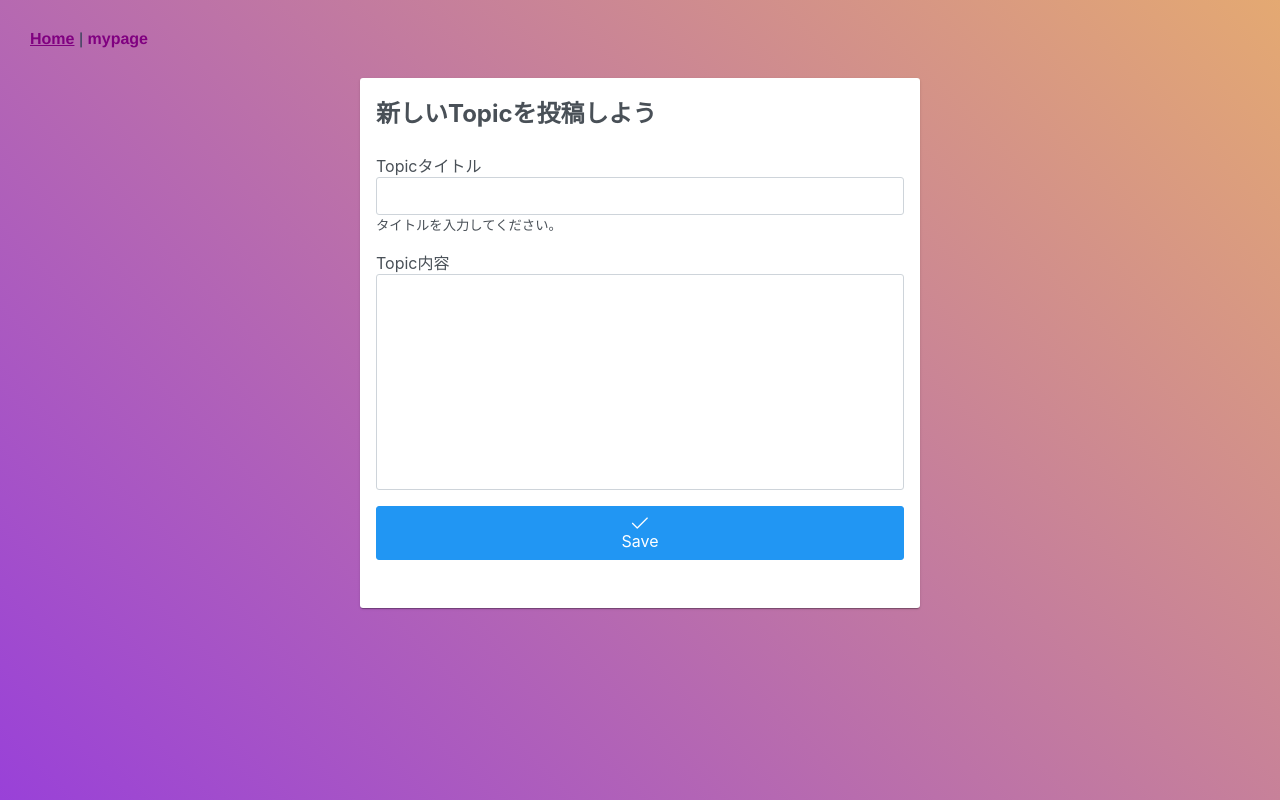
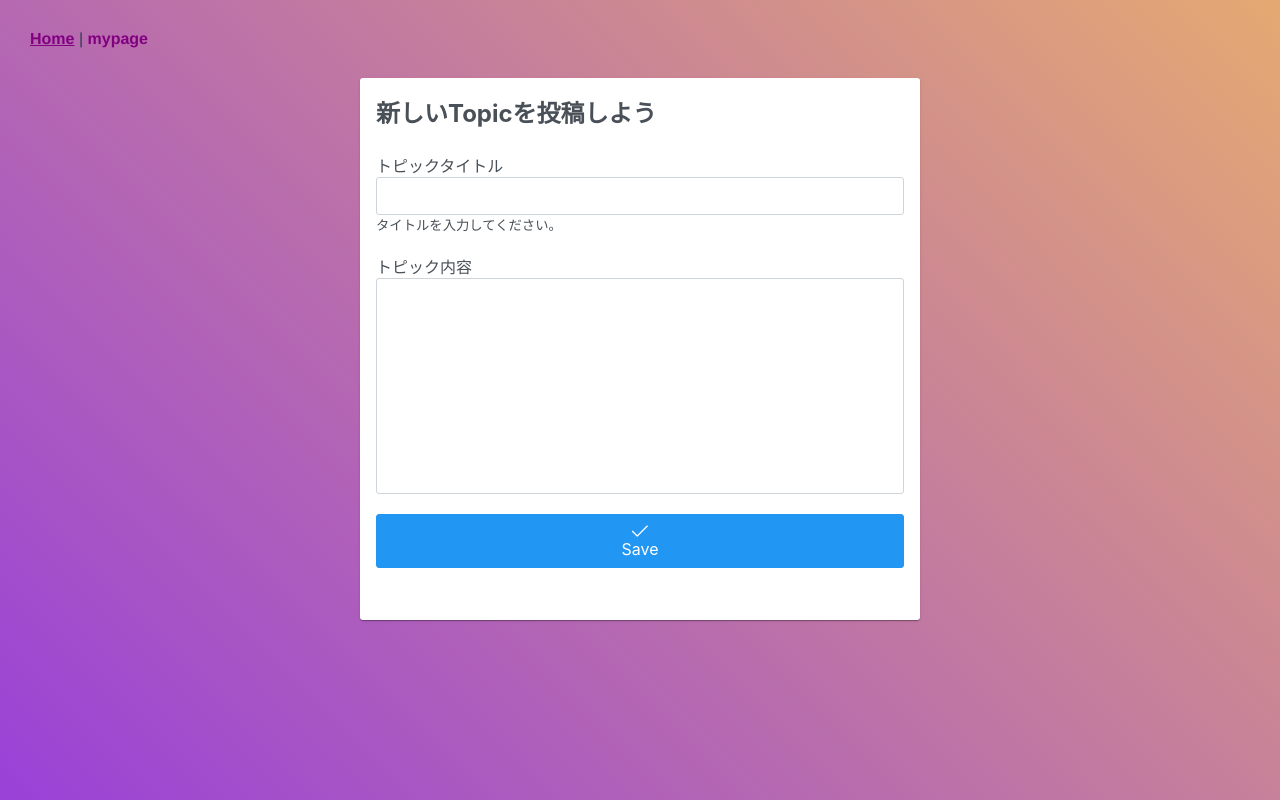
Before and after one commit to hiroki0910/topics_lab, a Vue app in the folder front/topicslab/: page /topic in a window 1280 px wide. Built offline with nearby package versions, Linux system fonts and the light colour scheme; sample sign-in values are in the browser's storage; what axios-cookiejar-support would draw is missing.

Commit message:
トピックス作成時のエラーメッセージ

```diff
--- a/front/topicslab/src/views/NewTopic.vue
+++ b/front/topicslab/src/views/NewTopic.vue
@@ -4,20 +4,20 @@
       新しいTopicを投稿しよう
     </template>
     <template #content>
-      <div class="p-field">
-        <label for="title">Topicタイトル</label>
+     <div class="p-field">
+        <label for="title">トピックタイトル</label>
         <InputText v-model="title" id="title" type="text" aria-describedby="title-help" />
         <small id="title-help">タイトルを入力してください。</small>
-        <p>{{messages.title}}</p>
+        <span class="attention">{{messages.title}}</span>
       </div>
       <div class="p-field">
-        <label for="title">Topic内容</label>
+        <label for="title">トピック内容</label>
         <Textarea v-model="body" :autoResize="true" rows="10" />
-        <p>{{messages.body}}</p>
+        <span class="attention">{{messages.body}}</span>
       </div>
       <div class="p-field">
         <Button icon="pi pi-check" label="Save" v-on:click="submit" />
-        <p>{{messages.submit}}</p>
+        <span class="attention">{{messages.submit}}</span>
       </div>
     </template>
   </Card>
@@ -88,4 +88,11 @@ export default {
   display: block;
   width: 100%;
 }
+
+.p-field span {
+  color: #F30;
+  font-weight: bolder;
+  padding-top: 10px;
+  padding-bottom: 10px;
+}
 </style>
```
